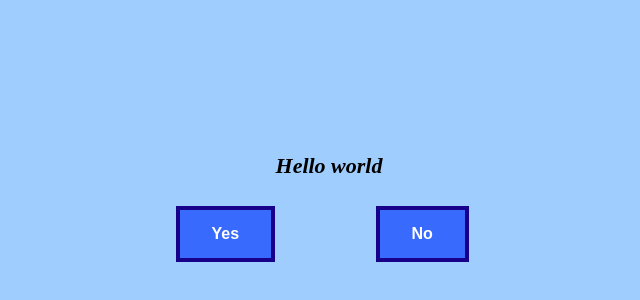
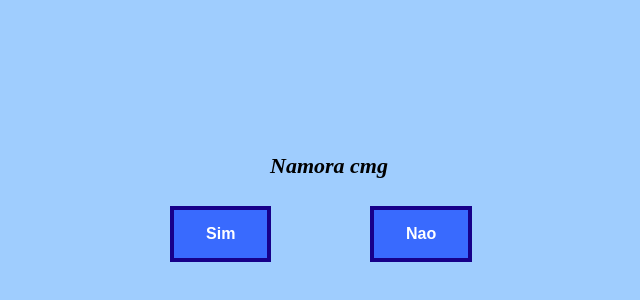
Before and after one commit to Lixozinho/PerguntaFoda, a plain HTML site: page index.html in a window 1280 px wide. Shown: the part 206-506 px from the top of the page, without its empty margins (311-951 px from the left). Drawn offline with Linux system fonts and the light colour scheme.

Commit message:
Update index.html

```diff
--- a/index.html
+++ b/index.html
@@ -12,13 +12,13 @@
 
   <div>
 
-      <button style="margin-left: -100px;">Yes</button>
-      <button style="margin-left: 100px;">No</button>
+      <button style="margin-left: -100px;">Sim</button>
+      <button style="margin-left: 100px;">Nao</button>
   </div>
 
 
     <div class="text">
-      <i>Hello world</i>
+      <i>Namora cmg</i>
     </div>
 
   <script src="js/script.js"></script>
```
